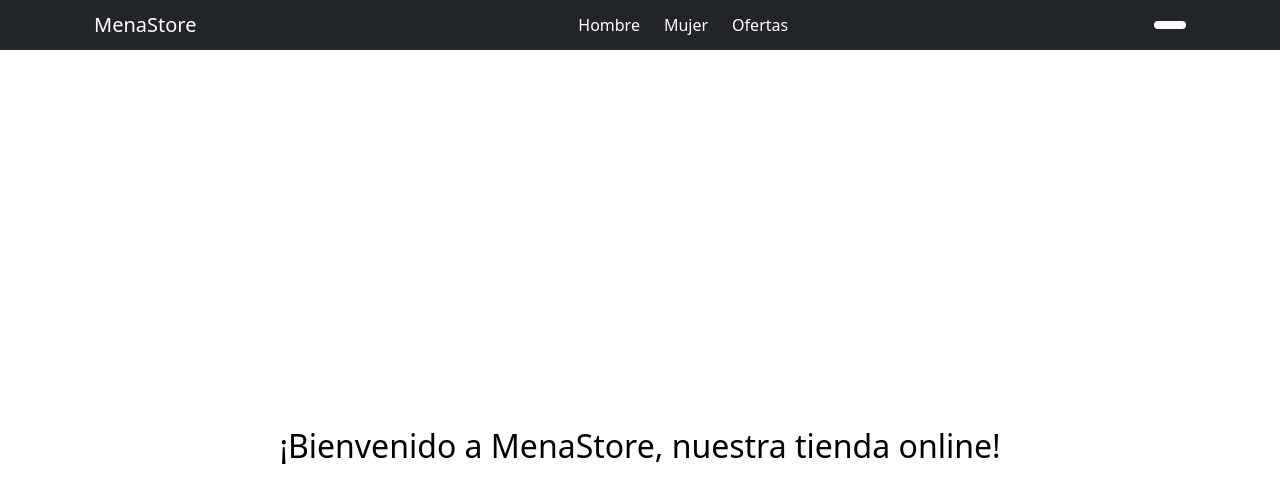
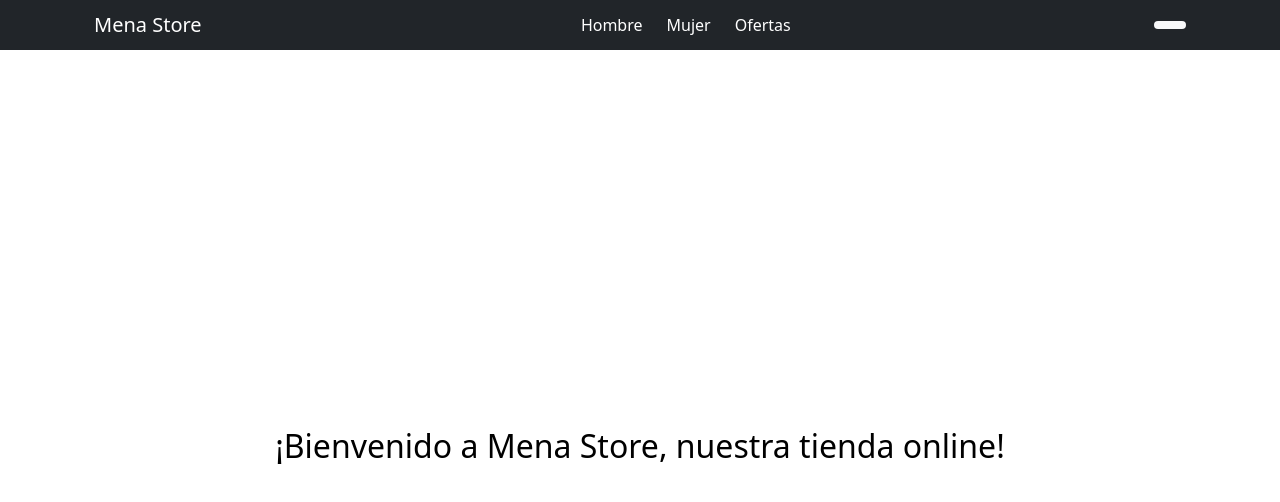
Before and after one commit to MenaMartin10/ProyectoFinal-Mena, a React (Vite) app: page / in a window 1280 px wide. Shown: the top 502 px of the page. Built offline with nearby package versions, Linux system fonts and the light colour scheme; the HTML template or start-up script is replaced by a standard one.

Commit message:
CreaTuLanding1-Mena

```diff
--- a/src/App.jsx
+++ b/src/App.jsx
@@ -5,7 +5,7 @@ function App() {
   return (
     <div className="d-flex flex-column align-items-center">
       <NavBar />
-      <ItemListContainer greeting="¡Bienvenido a MenaStore, nuestra tienda online!" />
+      <ItemListContainer greeting="¡Bienvenido a Mena Store, nuestra tienda online!" />
     </div>
   );
 }
--- a/src/components/NavBar.jsx
+++ b/src/components/NavBar.jsx
@@ -4,7 +4,7 @@ const NavBar = () => {
   return (
     <nav className="navbar navbar-dark bg-dark w-100 justify-content-center">
       <div className="container d-flex justify-content-between align-items-center px-4">
-        <span className="navbar-brand mb-0 h1">MenaStore</span>
+        <span className="navbar-brand mb-0 h1">Mena Store</span>
         <div className="d-flex gap-4">
           <a className="nav-link text-white" href="#">Hombre</a>
           <a className="nav-link text-white" href="#">Mujer</a>
```
